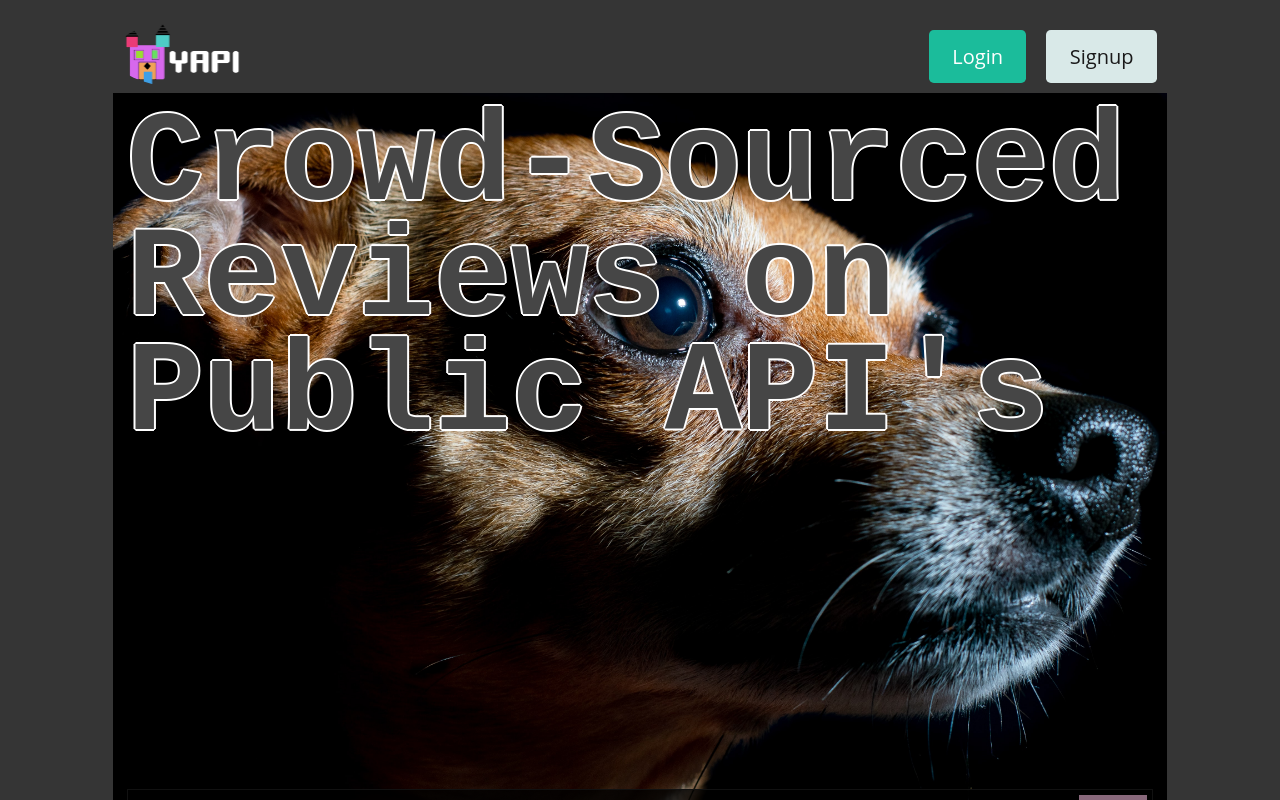
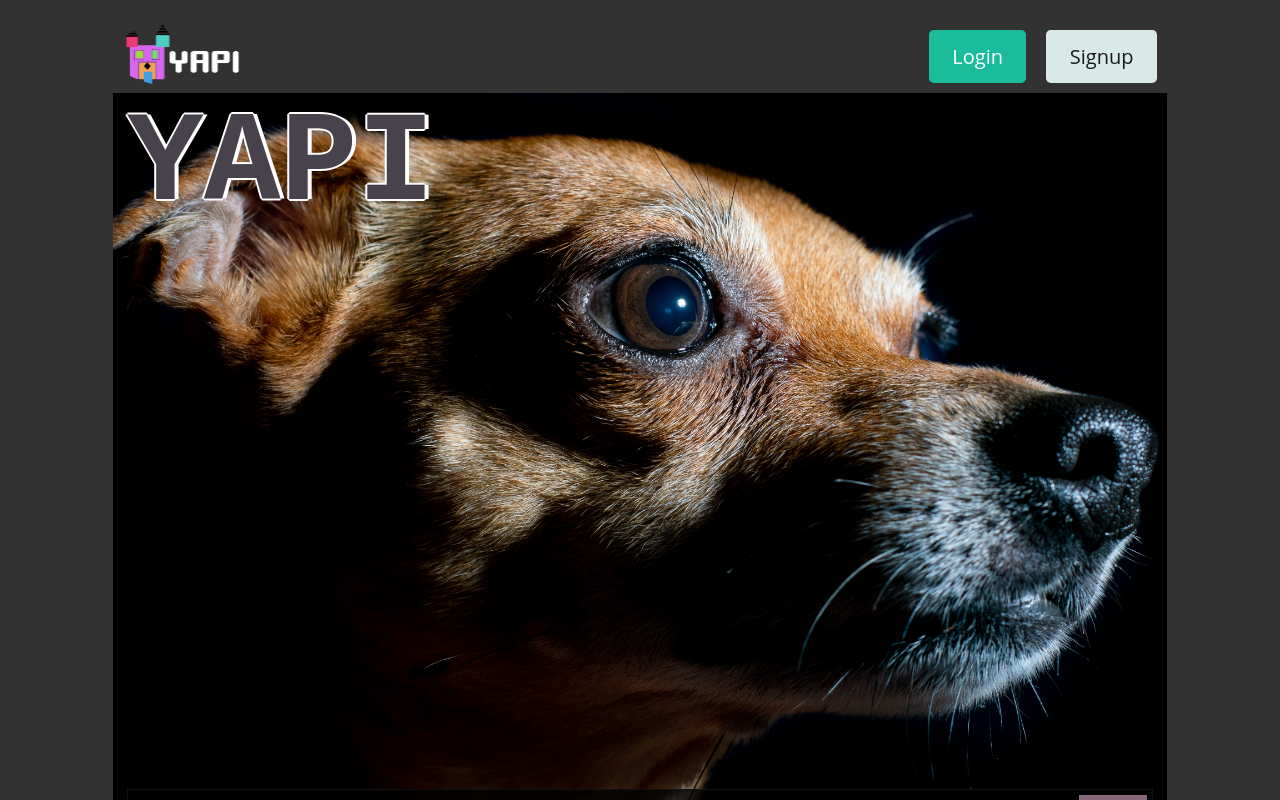
Before and after one commit to m-car/YAPI, a React (Create React App) app in the folder client/: page / in a window 1280 px wide. Shown: the top 800 px of the page. Built offline with nearby package versions, Linux system fonts and the light colour scheme.

Commit message:
home page stuff

```diff
--- a/client/src/pages/Home.js
+++ b/client/src/pages/Home.js
@@ -19,7 +19,7 @@ const Home = () => {
     <div>
       <section className="hero">
         <header className="hero-header">
-          <h1 className="hero-title">Crowd-Sourced Reviews on Public API's</h1>
+          <h1 className="hero-title">YAPI</h1>
         </header>
         <footer className="hero-footer">
           <div className="search">
--- a/client/src/pages/home.css
+++ b/client/src/pages/home.css
@@ -1,6 +1,6 @@
 :root {
-	--coral: #b79ec2;
-	--jade:  #1f1f1fe5;
+	--coral: #a596ac;
+	--jade:  #1b1b1be5;
 }
 body {
 	background: var(--jade);
@@ -32,11 +32,10 @@ body {
 	height: 100vh;
 	padding: 1em;
 	box-sizing: border-box;
-	color: rgb(70, 70, 70);
-	text-shadow: 2px 0 0 #fff, -2px 0 0 #fff, 0 2px 0 #fff, 0 -2px 0 #fff, 1px 1px #fff, -1px -1px 0 #fff, 1px -1px 0 #fff, -1px 1px 0 #fff;
+	color: rgba(39, 32, 44, 0.849);
+	text-shadow: 4px 0 0 #fff, -2px 0 0 #fff, 0 2px 0 #fff, 0 -2px 0 #fff, 1px 1px #fff, -1px -1px 0 #fff, 1px -1px 0 #fff, -1px 1px 0 #fff;
 	background: url("../assets/images/hero-unsplash.jpg") center center no-repeat;
 	background-size: cover;
-	filter: blur(20%);
 }
 
 .hero-title {
```
Also changed, not shown: 1 other file (tests, documents, lock files or other folders).
